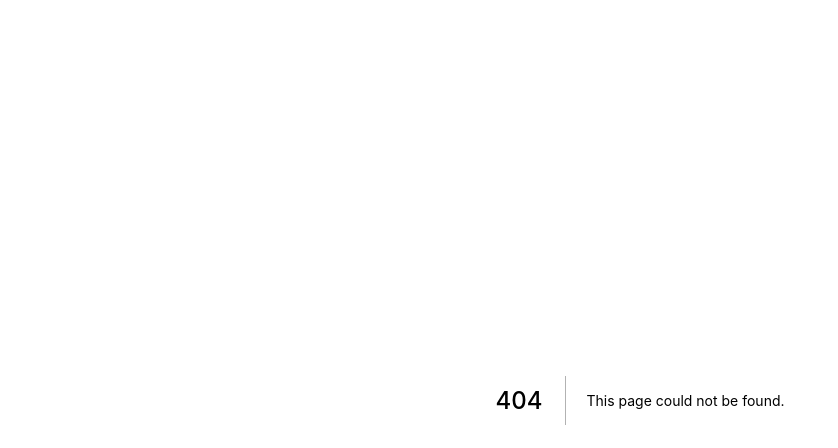
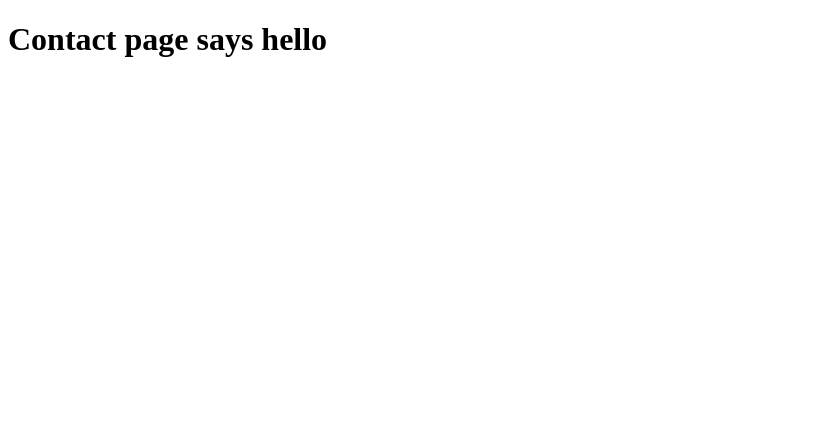
Before and after one commit to ecargiohc/next-trial, a Next.js app: page /contact in a window 1280 px wide. Before the commit this address had no page. Shown: the top 448 px of the page, without its empty margins (0-838 px from the left). Built offline with nearby package versions, Linux system fonts and the light colour scheme.

Commit message:
testing going to urls manually instead of 'client-side routing'

```diff
--- /dev/null
+++ b/pages/contact.js
@@ -0,0 +1,6 @@
+ const ContactPage = () => (
+     <div>
+         <h1>Contact page says hello</h1>
+     </div>
+ );
+ export default ContactPage;
```
